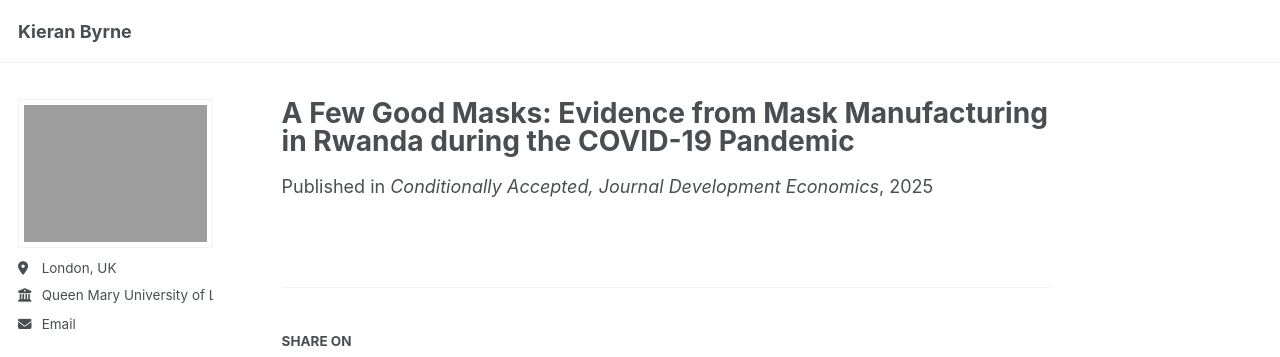
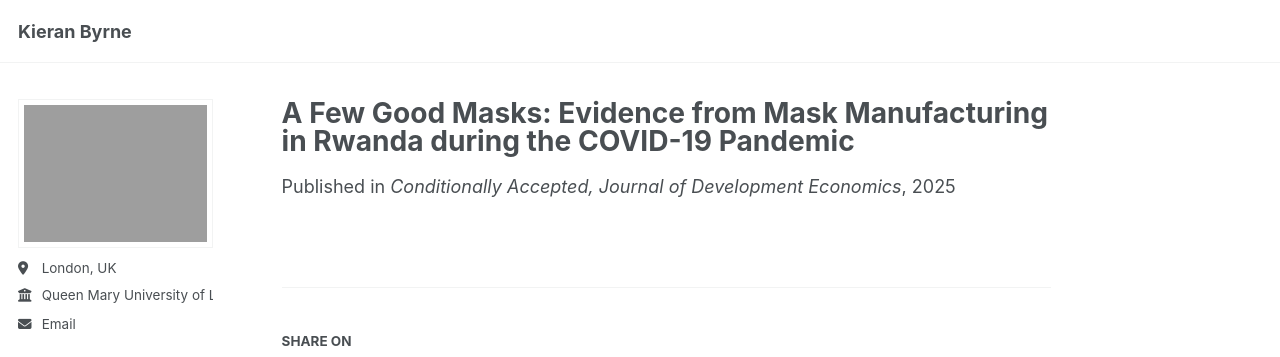
Before and after one commit to kbyrne-econ/kbyrne-econ.github.io, a Jekyll site: the page built from _publications/bklm.md, in a window 1280 px wide. Shown: the top 357 px of the page. Built offline with Jekyll 4.4.1, drawn with Linux system fonts in a browser that asks for light colours; a script that is not in the unit is left out.

Commit message:
Fix venue formatting in publication markdown and update archive display logic

```diff
--- a/_includes/archive-single.html
+++ b/_includes/archive-single.html
@@ -64,9 +64,9 @@
         {% if post.collection == 'teaching' %}
           <p style="font-size: 0.85em;"> {{ post.type }}, <i>{{ post.venue }}</i>, {{ post.date | default: "1900-01-01" | date: "%Y" }} </p>
         {% elsif post.collection == 'publications' %}
-          {% unless post.paper_type == 'working-papers' or post.paper_type == 'work-in-progress' %}
+          {% if post.venue %}
             <p style="font-size: 0.85em;"><i>{{ post.venue }}</i>{% if post.date %}, {{ post.date | default: "1900-01-01" | date: "%Y" }}{% endif %} </p>
-          {% endunless %}
+          {% endif %}
         {% elsif post.date %}
          <p class="page__date" style="font-size: 0.85em;"><strong><i class="fa fa-fw fa-calendar" aria-hidden="true"></i> {{ site.data.ui-text[site.locale].date_label | default: "Published:" }}</strong> <time datetime="{{ post.date | default: "1900-01-01" | date_to_xmlschema }}">{{ post.date | default: "1900-01-01" | date: "%B %d, %Y" }}</time></p>
         {% endif %}
--- a/_publications/bklm.md
+++ b/_publications/bklm.md
@@ -6,7 +6,7 @@ paper_type: working-papers
 #permalink: /publication/bklm
 excerpt: 'Can trade frictions limit access to improved health technologies? Rwanda encouraged and licensed domestic production of high-quality masks by a few selected textile manufacturers at the start of the COVID-19 pandemic. We exploit spatial variation in exposure to mask manufacturing through pre-licensing medical and textile trade networks within an event-study design using receipt-level transaction data. Local markets less exposed to mask manufacturing had higher mask prices, purchased fewer masks, and experienced faster growth in COVID-19 infections proxied by demand for anti-fever medicine.The dynamics of our results suggest that mask quality, rather than quantity, explains reduced infections caused by manufactured masks.'
 #date: 2009-10-01
-venue: 'Conditionally Accepted, Journal Development Economics'
+venue: 'Conditionally Accepted, Journal of Development Economics'
 #slidesurl: 'http://academicpages.github.io/files/slides1.pdf'
 paperurl: 'http://kbyrne-econ.github.io/files/bklm.pdf'
 blogposts:
```
